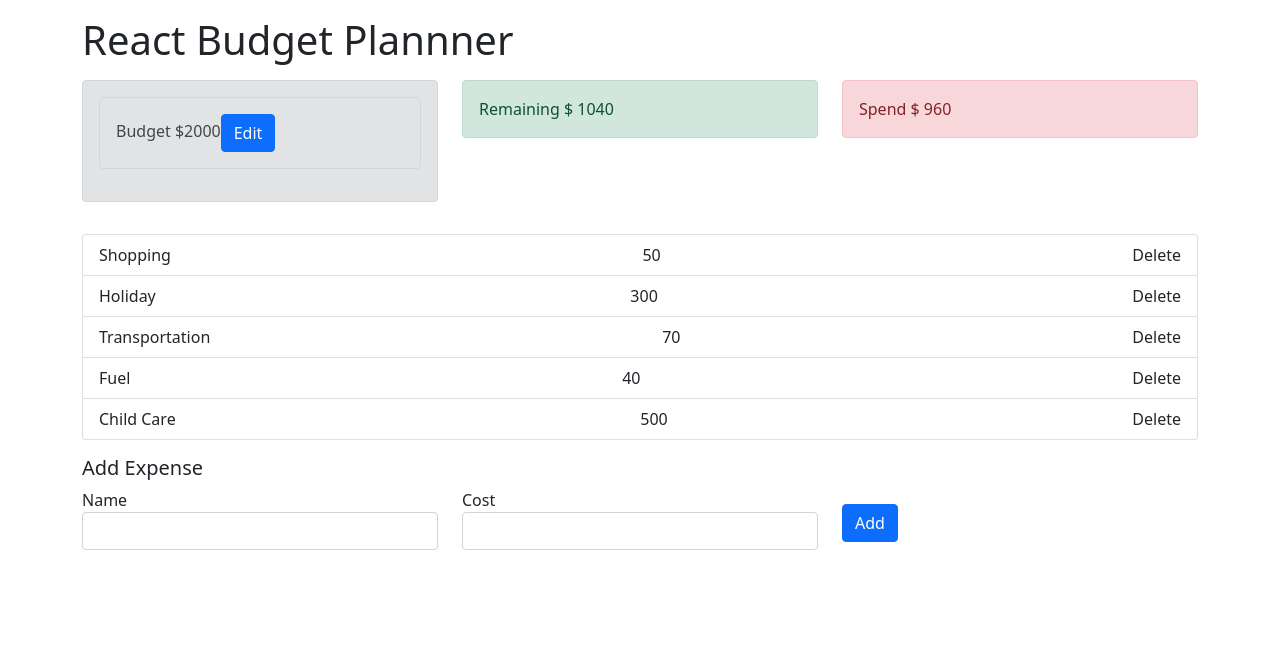
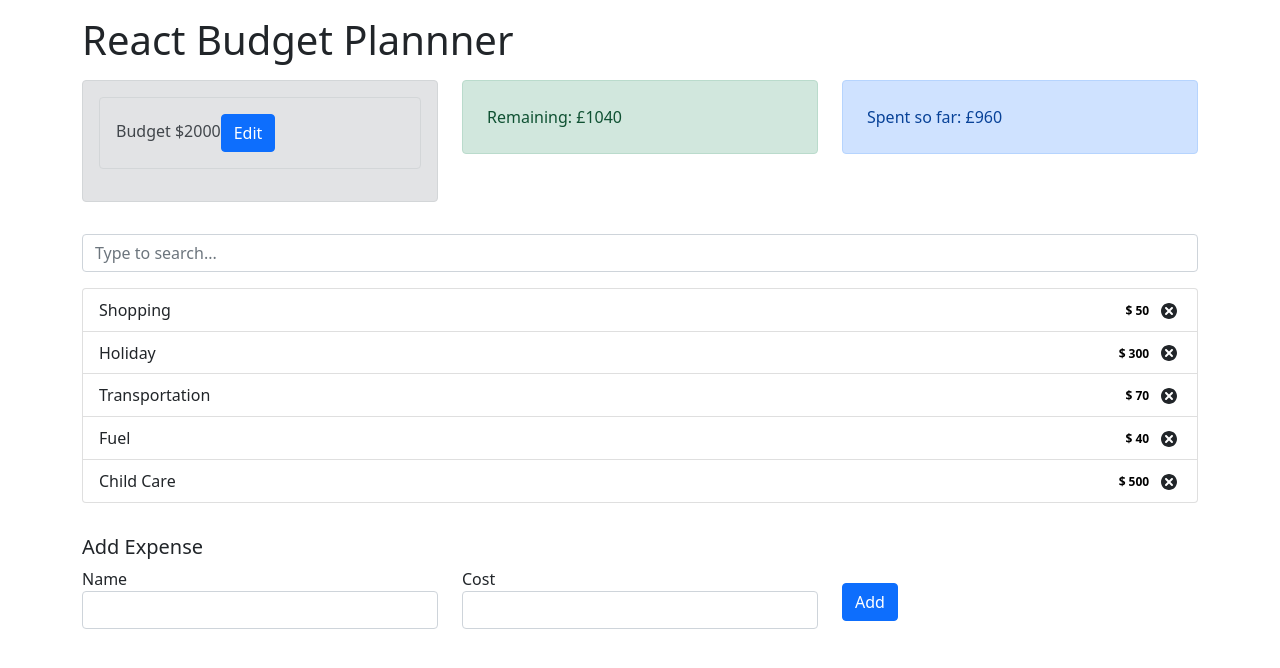
Before and after one commit to mustafashakeel/react-budget-app, a React (Create React App) app: page / in a window 1280 px wide. Shown: the top 668 px of the page. Built offline with nearby package versions, Linux system fonts and the light colour scheme.

Commit message:
new changes

```diff
--- a/src/App.css
+++ b/src/App.css
@@ -11,6 +11,9 @@
   .App-logo {
     animation: App-logo-spin infinite 20s linear;
   }
+}
+.cost {
+  color:black !important;
 }
 
 .App-header {
--- a/src/components/EditBudget.js
+++ b/src/components/EditBudget.js
@@ -1,17 +1,26 @@
-import React, { useState } from "react";
-
+import React, { useState } from 'react';
 
 const EditBudget = (props) => {
+    const [value, setValue] = useState(props.budget);
+    return (
+        <>
+            <input
+                required='required'
+                type='number'
+                class='form-control mr-3'
+                id='name'
+                value={value}
+                onChange={(event) => setValue(event.target.value)}
+            />
+            <button
+                type='button'
+                class='btn btn-primary'
+                onClick={() => props.handleSaveClick(value)}
+            >
+                Save
+            </button>
+        </>
+    );
+};
 
-    const [value, setValue] = useState(props.budget)
-    return (
-
-        <>
-            <input type="text" className="form-control mr-3" onChange={(event) => setValue(event.target.value)} value={value} />
-            <button type="button" className="btn btn-primary" onClick={() => props.handleSaveClick(value)}>Update</button>
-        </>
-
-
-    )
-}
 export default EditBudget;
--- a/src/components/ExpenseItem.js
+++ b/src/components/ExpenseItem.js
@@ -1,22 +1,26 @@
 import React, { useContext } from 'react';
+import { TiDelete } from 'react-icons/ti';
 import { AppContext } from '../context/AppContext';
+
 const ExpenseItem = (props) => {
     const { dispatch } = useContext(AppContext);
+
     const handleDeleteExpense = () => {
         dispatch({
-            type: "DELETE_EXPENSE",
-            payload: props.id
+            type: 'DELETE_EXPENSE',
+            payload: props.id,
         });
-    }
+    };
+
     return (
-        <li className="list-group-item d-flex justify-content-between ">
+        <li className='list-group-item d-flex justify-content-between align-items-center'>
             {props.name}
-            <span > {props.cost}</span>
-
-            <span onCLick={handleDeleteExpense} >Delete </span>
-
+            <div>
+                <span className='badge badge-primary badge-pill mr-3 cost'>$ {props.cost}</span>
+                <TiDelete size='1.5em' onClick={handleDeleteExpense} />
+            </div>
         </li>
     );
+};
 
-};
 export default ExpenseItem;
--- a/src/components/ExpenseList.js
+++ b/src/components/ExpenseList.js
@@ -1,17 +1,42 @@
-import React, { useContext } from 'react';
+import React, { useContext, useState, useEffect } from 'react';
 import ExpenseItem from './ExpenseItem';
 import { AppContext } from '../context/AppContext';
 
-const ExpenseList = (props) => {
+const ExpenseList = () => {
     const { expenses } = useContext(AppContext);
-    console.log(" Expenses ", expenses);
+
+    const [filteredExpenses, setfilteredExpenses] = useState(expenses || []);
+
+    useEffect(() => {
+        setfilteredExpenses(expenses);
+    }, [expenses]);
+
+    const handleChange = (event) => {
+        const searchResults = expenses.filter((filteredExpense) =>
+            filteredExpense.name.toLowerCase().includes(event.target.value)
+        );
+        setfilteredExpenses(searchResults);
+    };
+
     return (
-        <ul className="list-group">
-            {expenses.map((expense) => (
-                <ExpenseItem key={expense.id} id={expense.id} name={expense.name} cost={expense.cost} />
-            ))}
-        </ul>
+        <>
+            <input
+                type='text'
+                class='form-control mb-2 mr-sm-2'
+                placeholder='Type to search...'
+                onChange={handleChange}
+            />
+            <ul class='list-group mt-3 mb-3'>
+                {filteredExpenses.map((expense) => (
+                    <ExpenseItem
+                        id={expense.id}
+                        name={expense.name}
+                        cost={expense.cost}
+                    />
+                ))}
+            </ul>
+        </>
     );
+};
 
-};
 export default ExpenseList;
--- a/src/components/Remaining.js
+++ b/src/components/Remaining.js
@@ -1,22 +1,20 @@
 import React, { useContext } from 'react';
 import { AppContext } from '../context/AppContext';
-const Remaining = (props) => {
+
+const RemainingBudget = () => {
     const { expenses, budget } = useContext(AppContext);
 
-    console.log(" expenses ", expenses, " budget , ", budget);
     const totalExpenses = expenses.reduce((total, item) => {
-
         return (total += item.cost);
     }, 0);
-    // console.log(" total Expense ", JSON.stringify(totalExpenses));
 
-    const alertType = totalExpenses > budget ? "alert alert-danger" : "alert alert-success";
+    const alertType = totalExpenses > budget ? 'alert-danger' : 'alert-success';
 
     return (
-        <div className={alertType}>
-            <span> Remaining $ {budget - totalExpenses}</span>
+        <div class={`alert p-4 ${alertType}`}>
+            <span>Remaining: £{budget - totalExpenses}</span>
         </div>
     );
+};
 
-};
-export default Remaining;
+export default RemainingBudget;
--- a/src/components/Spend.js
+++ b/src/components/Spend.js
@@ -1,16 +1,16 @@
-import React,{useContext} from 'react';
-import {AppContext} from '../context/AppContext';
+import React, { useContext } from 'react';
+import { AppContext } from '../context/AppContext';
 const Spend = (props) => {
-    const {expenses} = useContext(AppContext);
-    const totalExpenses = expenses.reduce((total, item) => {
+    const { expenses } = useContext(AppContext);
 
+    const total = expenses.reduce((total, item) => {
         return (total += item.cost);
     }, 0);
+
     return (
-        <div className="alert alert-danger">
-            <span> Spend $ {totalExpenses}</span>
+        <div class='alert alert-primary p-4'>
+            <span>Spent so far: £{total}</span>
         </div>
     );
-
 };
 export default Spend;
```
